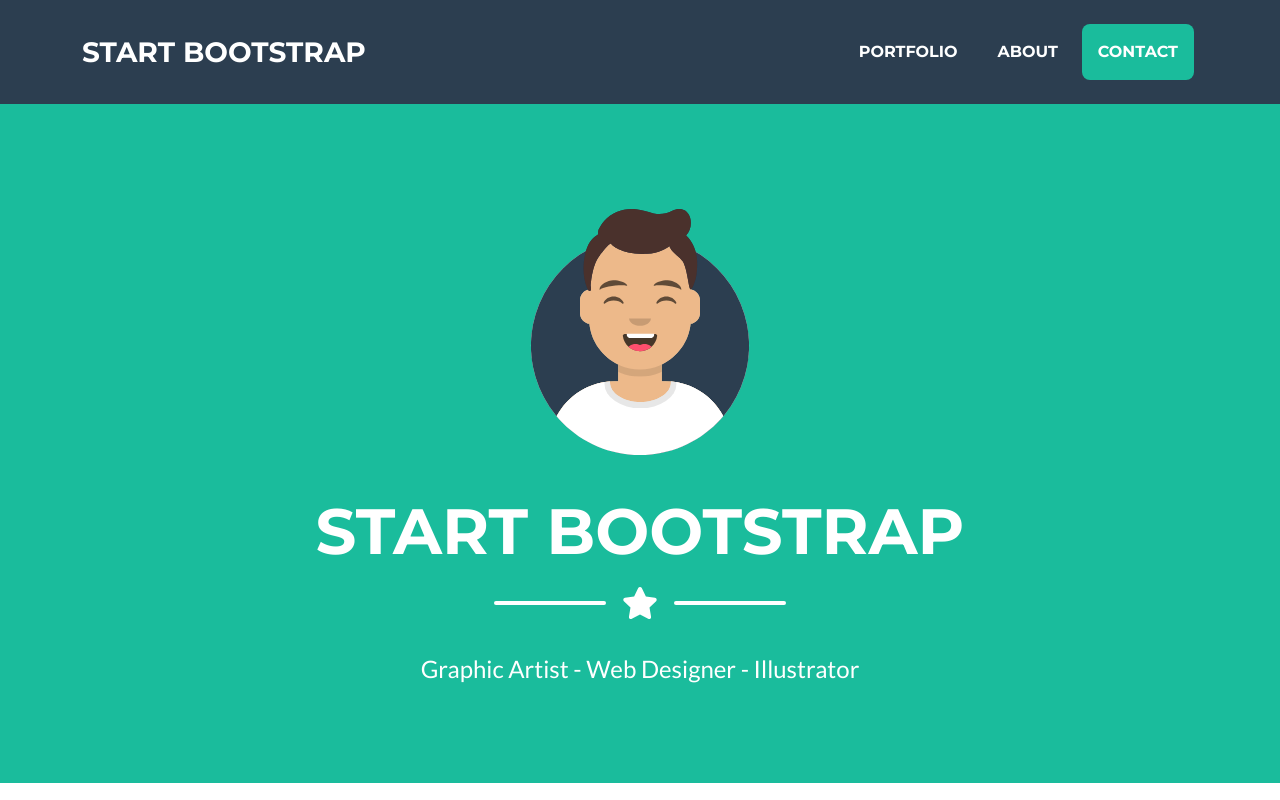
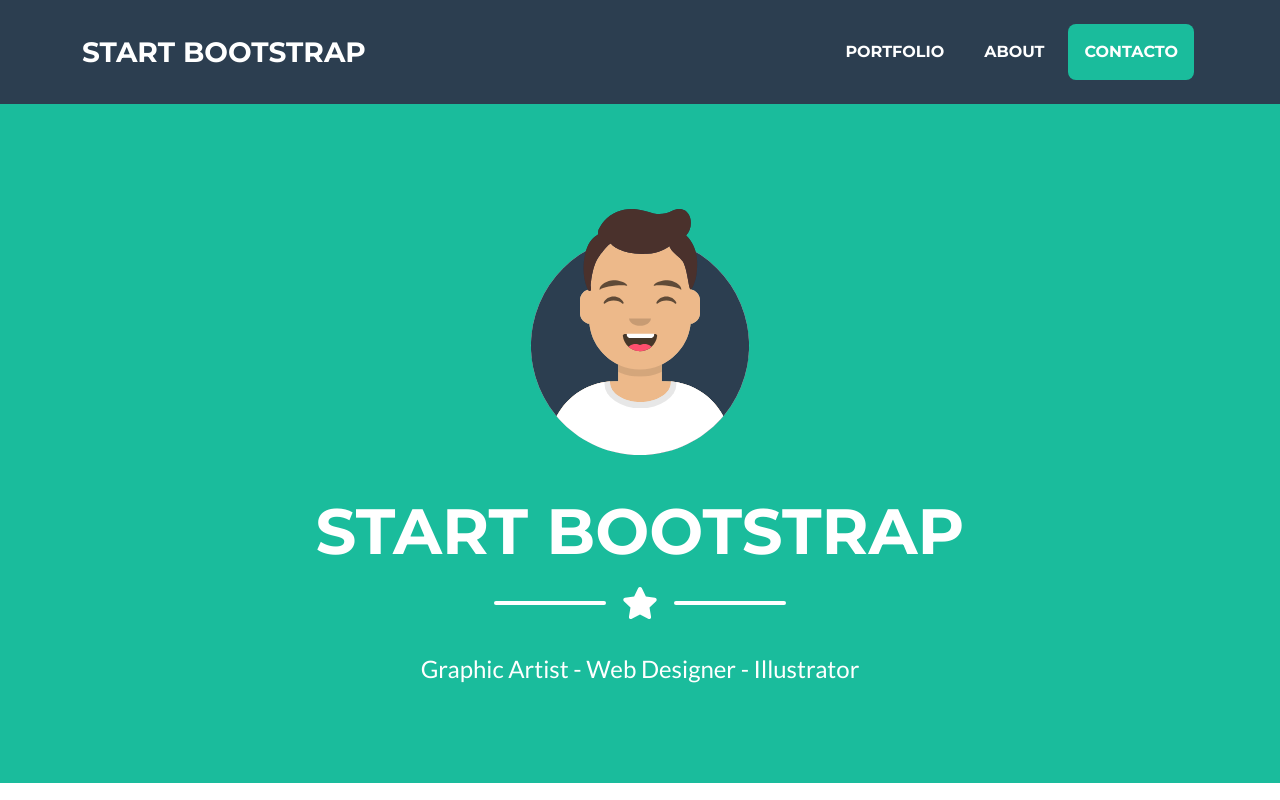
Before and after one commit to grupo2-funbio/grupo, a plain HTML site: page index.html in a window 1280 px wide. Shown: the top 800 px of the page. Drawn offline with nearby package versions, Linux system fonts and the light colour scheme.

Commit message:
Update index.html

```diff
--- a/index.html
+++ b/index.html
@@ -29,7 +29,7 @@
                     <ul class="navbar-nav ms-auto">
                         <li class="nav-item mx-0 mx-lg-1"><a class="nav-link py-3 px-0 px-lg-3 rounded" href="#portfolio">Portfolio</a></li>
                         <li class="nav-item mx-0 mx-lg-1"><a class="nav-link py-3 px-0 px-lg-3 rounded" href="#about">About</a></li>
-                        <li class="nav-item mx-0 mx-lg-1"><a class="nav-link py-3 px-0 px-lg-3 rounded" href="#contact">Contact</a></li>
+                        <li class="nav-item mx-0 mx-lg-1"><a class="nav-link py-3 px-0 px-lg-3 rounded" href="#contact">Contacto</a></li>
                     </ul>
                 </div>
             </div>
```
